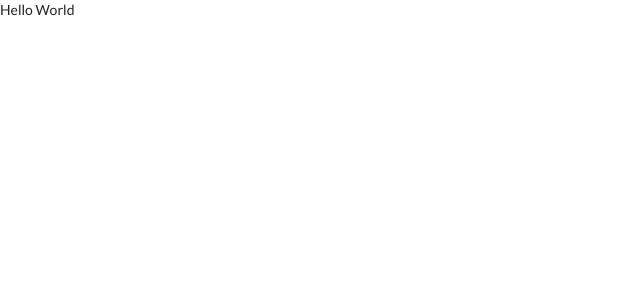
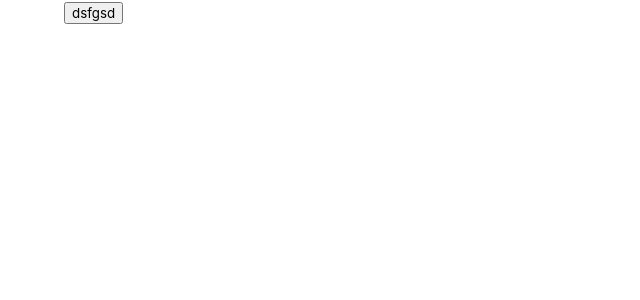
Before and after one commit to cranknet/book-finder, a React (Create React App) app: page / in a window 1280 px wide. Shown: the top 300 px of the page, without its empty margins (0-640 px from the left). Built offline with nearby package versions, Linux system fonts and the light colour scheme.

Commit message:
Setup Bulma CSS

```diff
--- a/package.json
+++ b/package.json
@@ -3,11 +3,10 @@
   "version": "0.1.0",
   "private": true,
   "dependencies": {
+    "bulma": "^0.7.4",
     "react": "^16.8.3",
     "react-dom": "^16.8.3",
-    "react-scripts": "2.1.5",
-    "semantic-ui-css": "^2.4.1",
-    "semantic-ui-react": "^0.85.0"
+    "react-scripts": "2.1.5"
   },
   "scripts": {
     "start": "react-scripts start",
--- a/src/App.js
+++ b/src/App.js
@@ -1,11 +1,8 @@
 import React, { Component } from "react";
+import Home from "./components/Home";
 class App extends Component {
   render() {
-    return (
-      <div>
-        Hello World
-      </div>
-    );
+    return <Home />
   }
 }
 
--- /dev/null
+++ b/src/components/Home.jsx
@@ -0,0 +1,10 @@
+import React, { Component } from "react";
+export default class Home extends Component {
+  render() {
+    return <div className="ui grid container">
+            <div className="">
+                <input type="button" value="dsfgsd"/>
+            </div>
+    </div>;
+  }
+}
--- a/src/index.js
+++ b/src/index.js
@@ -1,7 +1,7 @@
 import React from "react";
 import ReactDOM from "react-dom";
-// Semantic UI CSS
-import "semantic-ui-css/semantic.min.css";
+// Bulma CSS
+import "bulma/css/bulma.min.css";
 import App from "./App";
 import * as serviceWorker from "./serviceWorker";
 
```
Also changed, not shown: 1 other file (tests, documents, lock files or other folders).
